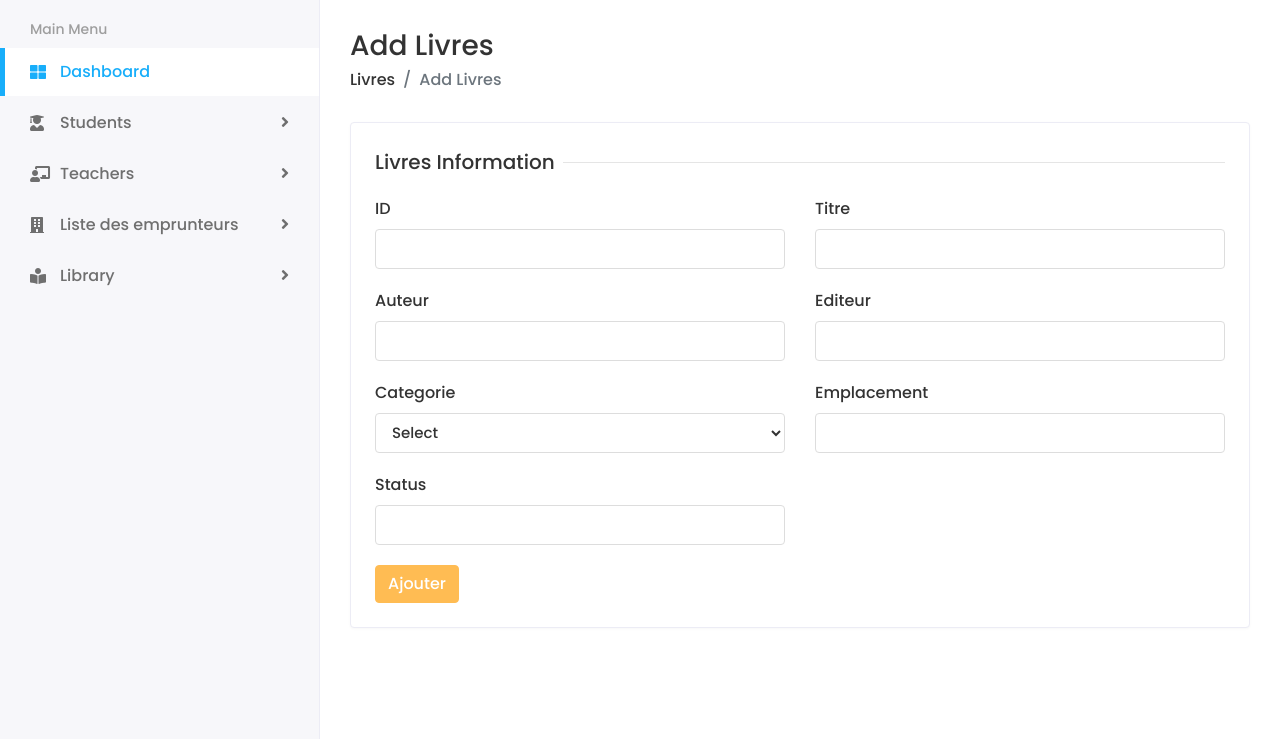
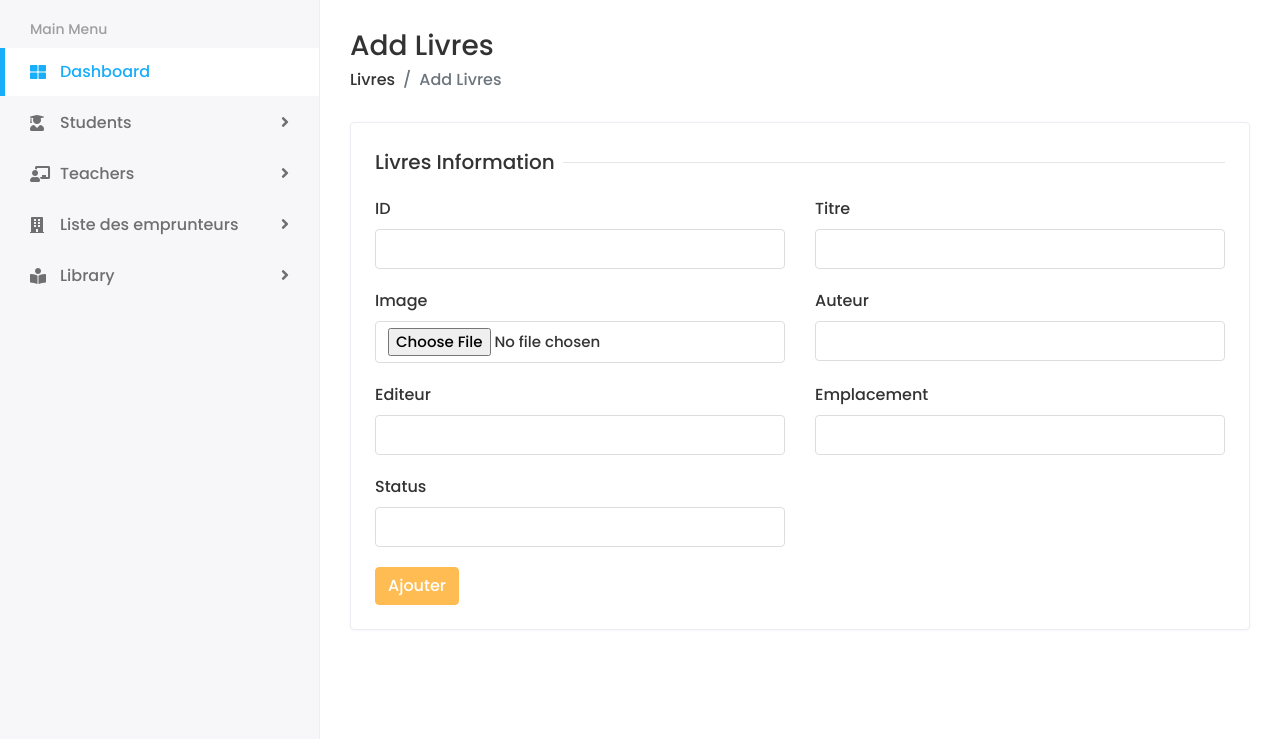
Before and after one commit to abdeddaimmansar/PFE, a PHP site: page /add-livre.php in a window 1280 px wide. Shown: the part 61-800 px from the top of the page. Run offline with PHP 8.4, Linux system fonts and the light colour scheme.

Commit message:
Add files via upload

```diff
--- a/add-livre.php
+++ b/add-livre.php
@@ -235,7 +235,7 @@
 
 							<div class="card">
 								<div class="card-body">
-									<form>
+									<form action="savenewLivre.php" method="post" enctype="multipart/form-data">
 										<div class="row">
 											<div class="col-12">
 												<h5 class="form-title"><span> Livres Information</span></h5>
@@ -243,65 +243,54 @@
 											<div class="col-12 col-sm-6">
 												<div class="form-group">
 													<label>ID</label>
-													<input type="text" class="form-control">
+													<input type="text" name="id_Vol" class="form-control">
 												</div>
 											</div>
+
 											<div class="col-12 col-sm-6">
 												<div class="form-group">
 													<label>Titre</label>
-													<input type="text" class="form-control">
+													<input type="text" name="titre" class="form-control">
 												</div>
 											</div>
 
+                      <div class="col-12 col-sm-6 ">
+                        <div class="form-group " >
+                          <label>Image</label>
+                          <input type="file" name="image" id="fileToUpload" class="form-control  " >
+                        </div>
+							      	</div>
 
                       <div class="col-12 col-sm-6">
                         <div class="form-group">
                           <label>Auteur</label>
-                          <input type="text" class="form-control">
+                          <input type="text" name="auteur" class="form-control">
                         </div>
                       </div>
-
-
 
                       <div class="col-12 col-sm-6">
                         <div class="form-group">
                           <label>Editeur</label>
-                          <input type="text" class="form-control">
-                        </div>
-                      </div>
-
-
-
-                      <div class="col-12 col-sm-6">
-                        <div class="form-group">
-                          <label>Categorie</label>
-                          <select class="form-control">
-                            <option>Select </option>
-
-                            </select>
+                          <input type="text" name="editeur" class="form-control">
                         </div>
                       </div>
 
                       <div class="col-12 col-sm-6">
                         <div class="form-group">
                           <label>Emplacement</label>
-                          <input type="text" class="form-control">
+                          <input type="text" name="emplace" class="form-control">
                         </div>
                       </div>
 
                       <div class="col-12 col-sm-6">
                         <div class="form-group">
                           <label>Status</label>
-                          <input type="text" class="form-control">
+                          <input type="text" name="statut" class="form-control">
                         </div>
                       </div>
 
-
-
-
-
 											<div class="col-12">
-												<button type="submit" class="btn btn-primary">Ajouter</button>
+												<button type="submit" class="btn btn-primary"  name="save">Ajouter</button>
 											</div>
 										</div>
 									</form>
```
